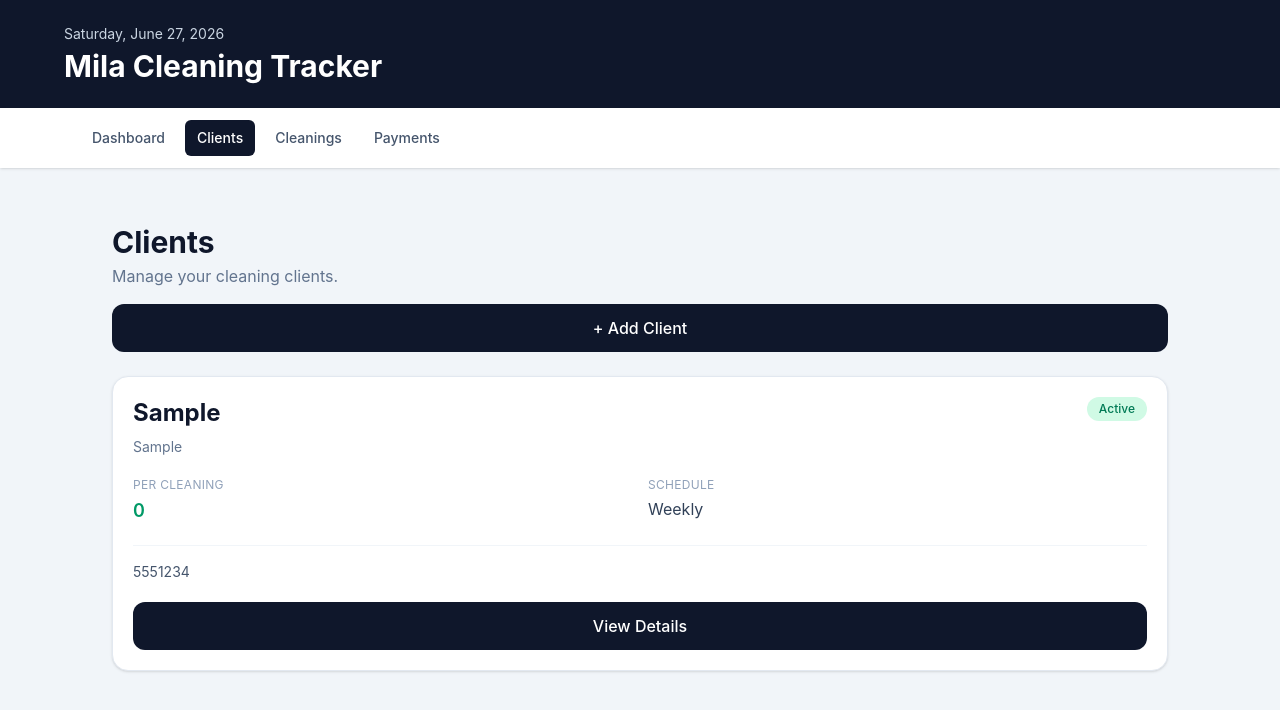
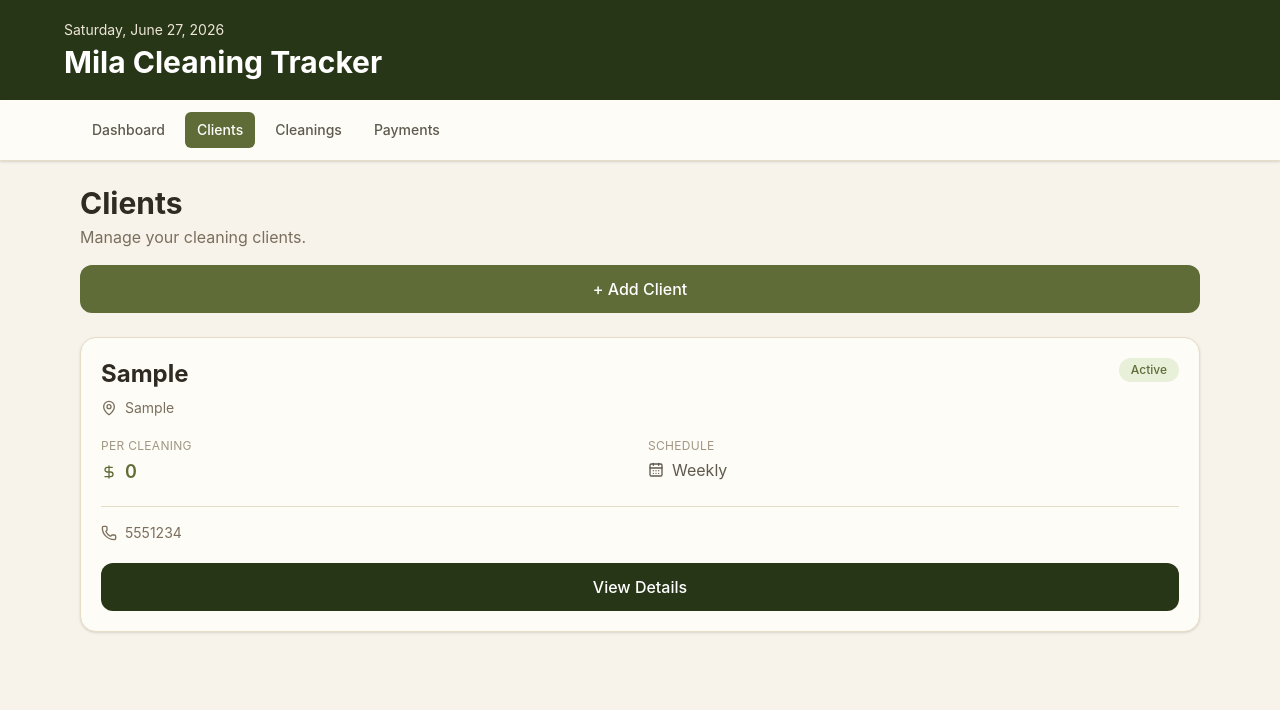
Before and after one commit to milamelo4/mila-cleaning-tracker, a React (Vite) app: page /clients/new in a window 1280 px wide. Both pictures are taken after typing "Sample", "5551234", "Sample", "Sample", "Sample" into the empty fields and a click on the button "Save Client". Shown: the top 710 px of the page. Built offline with nearby package versions, Linux system fonts and the light colour scheme.

Commit message:
Refactor styles in Navbar, MainLayout, Clients, and AddClient components to use CSS variables for improved consistency and maintainability

```diff
--- a/src/components/Navbar.tsx
+++ b/src/components/Navbar.tsx
@@ -11,8 +11,8 @@ function Navbar() {
         className={({ isActive }) =>
           `${baseClass} ${
             isActive
-              ? "bg-slate-900 text-white"
-              : "text-slate-600 hover:bg-slate-100"
+            ? "bg-[#606C38] text-white"
+            : "text-[#5F5A4E] hover:bg-[#EFE7D6]"
           }`
         }
       >
@@ -24,8 +24,8 @@ function Navbar() {
         className={({ isActive }) =>
           `${baseClass} ${
             isActive
-              ? "bg-slate-900 text-white"
-              : "text-slate-600 hover:bg-slate-100"
+            ? "bg-[#606C38] text-white"
+            : "text-[#5F5A4E] hover:bg-[#EFE7D6]"
           }`
         }
       >
@@ -37,8 +37,8 @@ function Navbar() {
         className={({ isActive }) =>
           `${baseClass} ${
             isActive
-              ? "bg-slate-900 text-white"
-              : "text-slate-600 hover:bg-slate-100"
+            ? "bg-[#606C38] text-white"
+            : "text-[#5F5A4E] hover:bg-[#EFE7D6]"
           }`
         }
       >
@@ -50,8 +50,8 @@ function Navbar() {
         className={({ isActive }) =>
           `${baseClass} ${
             isActive
-              ? "bg-slate-900 text-white"
-              : "text-slate-600 hover:bg-slate-100"
+            ? "bg-[#606C38] text-white"
+            : "text-[#5F5A4E] hover:bg-[#EFE7D6]"
           }`
         }
       >
--- a/src/index.css
+++ b/src/index.css
@@ -1 +1,15 @@
 @import "tailwindcss";
+
+:root {
+    --cream: #F7F3EA;
+    --card: #FEFCF7;
+
+    --olive: #606C38;
+    --olive-dark: #283618;
+    --olive-hover: #4F5A2F;
+
+    --charcoal: #2F2A22;
+    --muted: #7A6F5D;
+    --soft: #EFE7D6;
+    --border-soft: #E6DDC8;
+}
--- a/src/layouts/MainLayout.tsx
+++ b/src/layouts/MainLayout.tsx
@@ -13,23 +13,23 @@ function MainLayout({ children }: MainLayoutProps) {
   });
 
   return (
-    <div className="min-h-screen bg-slate-100">
-      <header className="bg-slate-900 px-6 py-6 text-white shadow-md">
+    <div className="min-h-screen bg-[#F7F3EA]">
+  <header className="bg-[var(--olive-dark)] px-4 py-5 text-white shadow-md">
     <div className="mx-auto max-w-6xl">
-          <p className="text-sm text-slate-300">{currentDate}</p>
+      <p className="text-sm text-[#EDE6D6]">{currentDate}</p>
       <h1 className="mt-1 text-3xl font-bold">
         Mila Cleaning Tracker
       </h1>
     </div>
   </header>
 
-      <div className="bg-white shadow-sm">
+  <div className="border-b border-[var(--border-soft)] bg-[var(--card)] shadow-sm">
     <div className="mx-auto max-w-6xl">
       <Navbar />
     </div>
   </div>
 
-      <main className="mx-auto max-w-6xl px-6 py-8">
+  <main className="mx-auto max-w-6xl px-4 py-6">
     {children}
   </main>
 </div>
--- a/src/pages/AddClient.tsx
+++ b/src/pages/AddClient.tsx
@@ -61,7 +61,7 @@ function AddClient() {
                 Add Client
             </h1>
 
-            <p className="mt-1 text-slate-500">
+            <p className="mt-1 text-[var(--muted)]">
                 Create a new cleaning client.
             </p>
         </div>
@@ -174,10 +174,10 @@ function AddClient() {
         </div>
 
         <button
-            type="submit"
-            className="w-full rounded-md bg-slate-900 px-4 py-3 font-medium text-white hover:bg-slate-800"
-            >
-            Save Client
+        type="submit"
+        className="w-full rounded-md bg-[var(--olive-dark)] px-4 py-3 font-medium text-white transition hover:bg-[var(--olive)]"
+        >
+        Save Client
         </button>
 
       </form>
--- a/src/pages/Clients.tsx
+++ b/src/pages/Clients.tsx
@@ -1,8 +1,7 @@
 import { useContext } from "react";
 import { useNavigate } from "react-router-dom";
-// import { CalendarDays, DollarSign, MapPin, Phone } from "lucide-react";
+import { CalendarDays, DollarSign, MapPin, Phone } from "lucide-react";
 import { ClientContext } from "../context/ClientContext";
-
 
 function Clients() {
   const navigate = useNavigate();
@@ -15,50 +14,57 @@ function Clients() {
   const { clients } = clientContext;
 
   return (
-    <div className="p-6">
+    <div>
       <div className="mb-6">
-        <h1 className="text-3xl font-bold text-slate-900">Clients</h1>
+        <h1 className="text-3xl font-bold text-[#2F2A22]">Clients</h1>
 
-        <p className="mt-1 text-slate-500">
+        <p className="mt-1 text-[var(--muted)]">
           Manage your cleaning clients.
         </p>
 
         <button
           onClick={() => navigate("/clients/new")}
-          className="mt-4 w-full rounded-xl bg-slate-900 py-3 font-medium text-white transition hover:bg-slate-800"
+          className="mt-4 w-full rounded-xl bg-[#606C38] py-3 font-medium text-white transition hover:bg-[#4F5A2F]"
         >
           + Add Client
         </button>
       </div>
 
       {clients.length === 0 ? (
-        <div className="rounded-2xl border border-slate-200 bg-white p-8 text-center shadow-sm">
-          <p className="text-slate-500">No clients yet.</p>
+        <div className="rounded-2xl border border-[var(--border-soft)] bg-[var(--card)] p-8 text-center shadow-sm">
+          <p className="text-[var(--muted)]">No clients yet.</p>
         </div>
       ) : (
         <div className="space-y-4">
           {clients.map((client) => (
             <div
               key={client.id}
-              className="rounded-2xl border border-slate-200 bg-white p-5 shadow-sm transition hover:shadow-md"
+              className="rounded-2xl border border-[var(--border-soft)] bg-[var(--card)] p-5 shadow-sm transition hover:shadow-md"
             >
               <div className="flex items-start justify-between gap-4">
                 <div>
-                  <h2 className="text-2xl font-bold text-slate-900">
+                  <h2 className="text-2xl font-bold text-[#2F2A22]">
                     {client.name}
                   </h2>
 
-                  <div className="mt-2 flex items-center gap-2 text-sm text-slate-500">
-                    {/* <MapPin size={16} strokeWidth={2} /> */}
+                  <a
+                    href={`https://maps.apple.com/?q=${encodeURIComponent(
+                      client.address
+                    )}`}
+                    target="_blank"
+                    rel="noreferrer"
+                    className="mt-2 flex items-center gap-2 text-sm text-[var(--muted)] transition hover:text-[#283618]"
+                  >
+                    <MapPin size={16} strokeWidth={2} />
                     <span>{client.address}</span>
-                  </div>
+                  </a>
                 </div>
 
                 <span
                   className={`shrink-0 rounded-full px-3 py-1 text-xs font-medium ${
                     client.active
-                      ? "bg-emerald-100 text-emerald-700"
-                      : "bg-slate-100 text-slate-500"
+                      ? "bg-[#E9F0DA] text-[#606C38]"
+                      : "bg-[#EFE7D6] text-[var(--muted)]"
                   }`}
                 >
                   {client.active ? "Active" : "Inactive"}
@@ -67,12 +73,12 @@ function Clients() {
 
               <div className="mt-5 grid grid-cols-2 gap-4">
                 <div>
-                  <p className="text-xs uppercase tracking-wide text-slate-400">
+                  <p className="text-xs uppercase tracking-wide text-[#A19783]">
                     Per Cleaning
                   </p>
 
-                  <div className="mt-1 flex items-center gap-2 text-emerald-600">
-                    {/* <DollarSign size={16} strokeWidth={2} /> */}
+                  <div className="mt-1 flex items-center gap-2 text-[#606C38]">
+                    <DollarSign size={16} strokeWidth={2} />
                     <span className="text-lg font-semibold">
                       {client.pricePerCleaning}
                     </span>
@@ -80,23 +86,26 @@ function Clients() {
                 </div>
 
                 <div>
-                  <p className="text-xs uppercase tracking-wide text-slate-400">
+                  <p className="text-xs uppercase tracking-wide text-[#A19783]">
                     Schedule
                   </p>
 
-                  <div className="mt-1 flex items-center gap-2 text-slate-700">
-                    {/* <CalendarDays size={16} strokeWidth={2} /> */}
+                  <div className="mt-1 flex items-center gap-2 text-[#5F5A4E]">
+                    <CalendarDays size={16} strokeWidth={2} />
                     <span>{client.frequency}</span>
                   </div>
                 </div>
               </div>
 
-              <div className="mt-5 flex items-center gap-2 border-t border-slate-100 pt-4 text-sm text-slate-600">
-                {/* <Phone size={16} strokeWidth={2} /> */}
+              <a
+                href={`tel:${client.phone.replace(/\D/g, "")}`}
+                className="mt-5 flex items-center gap-2 border-t border-[var(--border-soft)] pt-4 text-sm text-[var(--muted)] transition hover:text-[#283618]"
+              >
+                <Phone size={16} strokeWidth={2} />
                 <span>{client.phone}</span>
-              </div>
+              </a>
 
-              <button className="mt-5 w-full rounded-xl bg-slate-900 py-3 font-medium text-white transition hover:bg-slate-800">
+              <button className="mt-5 w-full rounded-xl bg-[var(--olive-dark)] py-3 font-medium text-white transition hover:bg-[#1F2A12]">
                 View Details
               </button>
             </div>
```
Lines whose indentation alone changed are shown as unchanged.
